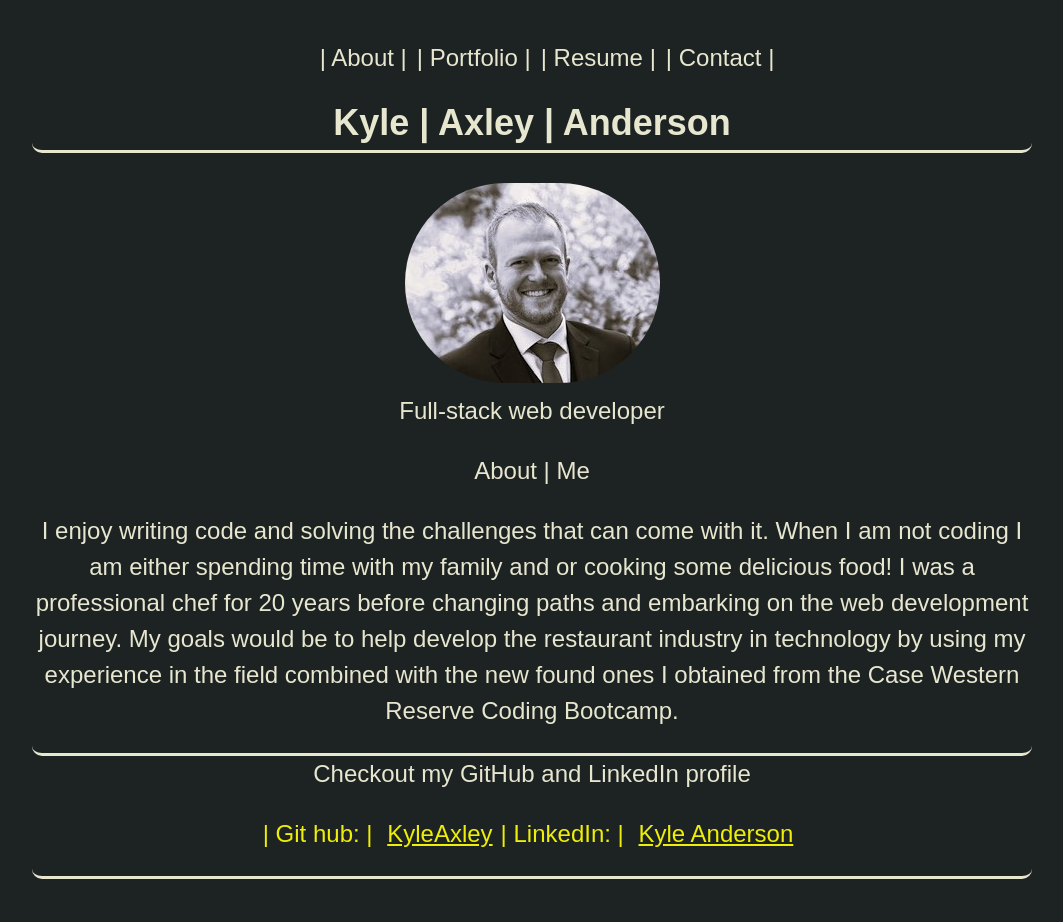
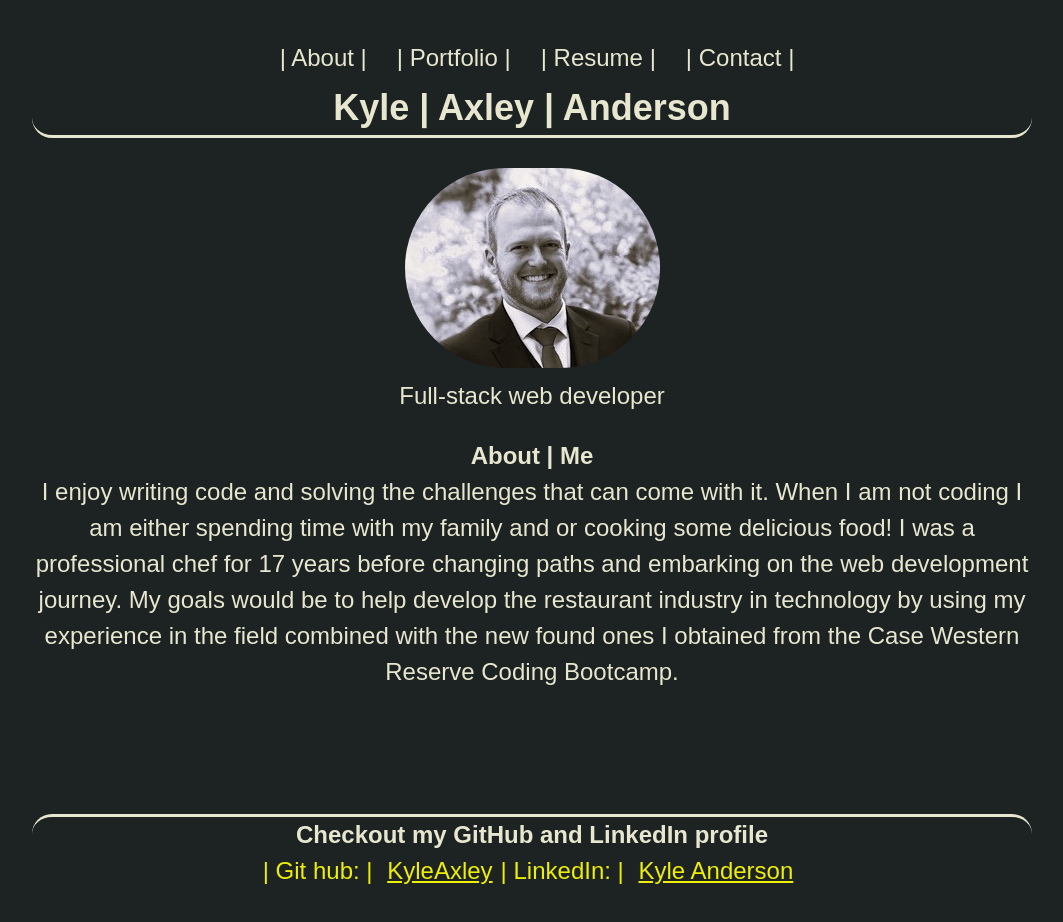
Before and after one commit to KyleAxley/kyle-axley-portfolio, a React (Create React App) app: page / in a window 1280 px wide. Shown: the top 922 px of the page, without its empty margins (108-1171 px from the left). Before the commit the page ends 879 px from the top, so only its background shows below. Built offline with nearby package versions, Linux system fonts and the light colour scheme; a web font is replaced by a local one.

Commit message:
tweaking overall styles

```diff
--- a/src/App.css
+++ b/src/App.css
@@ -12,6 +12,7 @@ body {
   background-color: var(--black);
   font-family: "Alumni Sans Pinstripe", sans-serif;
   font-size: x-large;
+  /* font-weight: bold; */
   color: var(--beige);
   text-align: center;
 }
@@ -28,26 +29,38 @@ header {
 }
 
 h1{
-  margin-top: -20px;
+  margin-top: -35px;
   border-bottom: solid;
-  border-radius: 10px;
+  border-radius: 20px;
 }
 ul li {
   list-style: none;
   display: inline-block;
-  margin-right: 10px;
+  margin-right: 30px;
+  cursor: pointer;
+}
+
+.nav-links :hover{
+  background-color: var(--beige);
+  color: var(--black);
+  border-radius: 10px;
+  font-weight: bold;
 }
 
 footer{
+  position: sticky;
   display: inline-block;
+  border-top: solid;
+  border-radius: 20px;
+  inline-size: 1000px;
 }
 
 #about {
   display: inline-block;
   justify-content: center;
-  border-bottom: solid;
-  border-radius: 10px;
   inline-size: 1000px;
+  margin-bottom: 100px;
+  /* font-weight: bold; */
 }
 
 p {
@@ -64,6 +77,11 @@ textarea {
   margin-right: 55px;
 }
 
+.input-title{
+  font-weight: bold;
+  padding: 50px;
+}
+
 .card-body{
   display: inline-block;
   justify-content: center;
@@ -75,9 +93,11 @@ textarea {
   inline-size: 320px;
 }
 
+
 .image {
-  max-width: 400px;
+  max-width: 350px;
   max-height: 300px;
+  border-radius: 30px;
 }
 
 .links {
@@ -85,3 +105,10 @@ textarea {
   margin-right: 8px;
   margin-left: 8px;
 }
+
+.links :hover{
+  background-color: var(--beige);
+  color: var(--black);
+  border-radius: 10px;
+  font-weight: bold;
+}
--- a/src/components/About/index.js
+++ b/src/components/About/index.js
@@ -5,7 +5,7 @@ function About() {
   return (
     <div>
       <section id="about">
-        <h1 className="about-me">Kyle | Axley | Anderson</h1>
+        <h1>Kyle | Axley | Anderson</h1>
         <img
           src={headshot}
           className="profilePic"
@@ -13,11 +13,11 @@ function About() {
         ></img>
         <p>Full-stack web developer</p>
 
-        <p>About | Me</p>
+        <strong>About | Me</strong>
         <p>
           I enjoy writing code and solving the challenges that can come with it.
           When I am not coding I am either spending time with my family and or
-          cooking some delicious food! I was a professional chef for 20
+          cooking some delicious food! I was a professional chef for 17
           years before changing paths and embarking on the web development
           journey. My goals would be to help develop the restaurant
           industry in technology by using my experience in the field combined
--- a/src/components/Contact/index.js
+++ b/src/components/Contact/index.js
@@ -43,7 +43,7 @@ function Contact() {
                 <h1>Contact me</h1>
             </div>
             <div>
-                <form id="contact-form" onSubmit={handleSubmit}>
+                <form id="contact-form" onSubmit={handleSubmit} className="input-title">
                     <div>
                         <label htmlFor="name">Name:</label>
                         <input type="text" name="name" defaultValue={name} onBlur={handleChange} />
--- a/src/components/Footer/index.js
+++ b/src/components/Footer/index.js
@@ -3,7 +3,7 @@ import React from 'react';
 function Footer() {
     return(
         <footer>
-             <p>Checkout my GitHub and LinkedIn profile</p>
+             <strong>Checkout my GitHub and LinkedIn profile</strong>
                 <p className="links">
                     | Git hub: | {" "}
                     <a href="https://github.com/KyleAxley" className="links">
--- a/src/components/Nav/index.js
+++ b/src/components/Nav/index.js
@@ -3,7 +3,7 @@ import React from "react";
 function Nav({ currentPage, handlePageChange }) {
   return (
     <nav>
-        <ul className="flex-row">
+        <ul className="nav-links">
             <li className={currentPage === "About" ? "mx-2 navActive" : "mx-2"}>
                 <span href="Portfolio" onClick={() => handlePageChange("About")}>
                 | About |
--- a/src/components/Project/index.js
+++ b/src/components/Project/index.js
@@ -10,12 +10,12 @@ function Projects (props) {
     const github = portProject.github;
 
     return(
-        <Card style={{ width: "18rem"}}>
+        <Card style={{ width: "25rem"}}>
             <Card.Img className="image" src={require(`../../assets/${image}`)}></Card.Img>
             <div className="card-body">
                 <Card.Body>
                     <Card.Title>
-                        {name}
+                       <strong>{name}</strong>
                     </Card.Title>
                     <Card.Text>
                         {description}
@@ -23,7 +23,6 @@ function Projects (props) {
                     <Card.Link className="links" href={deployed}>
                        | {name} |
                     </Card.Link>
-
                     <Card.Link className="links" href={github}>
                        | GitHub Repo |
                     </Card.Link>
```
